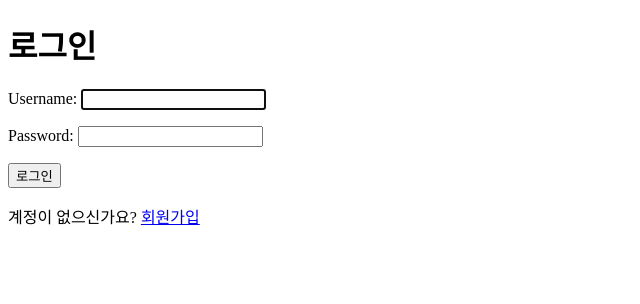
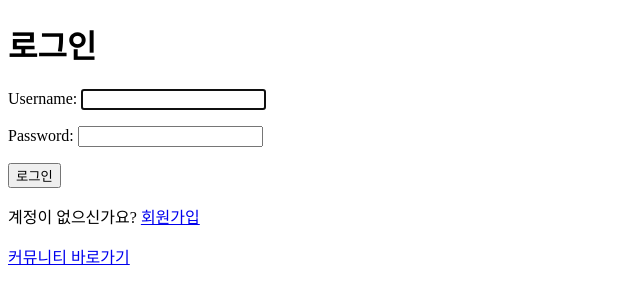
Before and after one commit to negun2/soldesk, a Django app: page / in a window 1280 px wide. Shown: the top 304 px of the page, without its empty margins (0-640 px from the left). Run offline with Django 3.2, Linux system fonts and the light colour scheme; parts of the project's set-up code (start-up, migrations or seed data) failed here and were passed over.

Commit message:
Update login.html

```diff
--- a/onpremweb/community/templates/login.html
+++ b/onpremweb/community/templates/login.html
@@ -12,5 +12,6 @@
     <button type="submit">로그인</button>
   </form>
   <p>계정이 없으신가요? <a href="{% url 'signup' %}">회원가입</a></p>
+  <p><a href="{% url 'post_list' %}">커뮤니티 바로가기</a></p>
 </body>
 </html>
```
